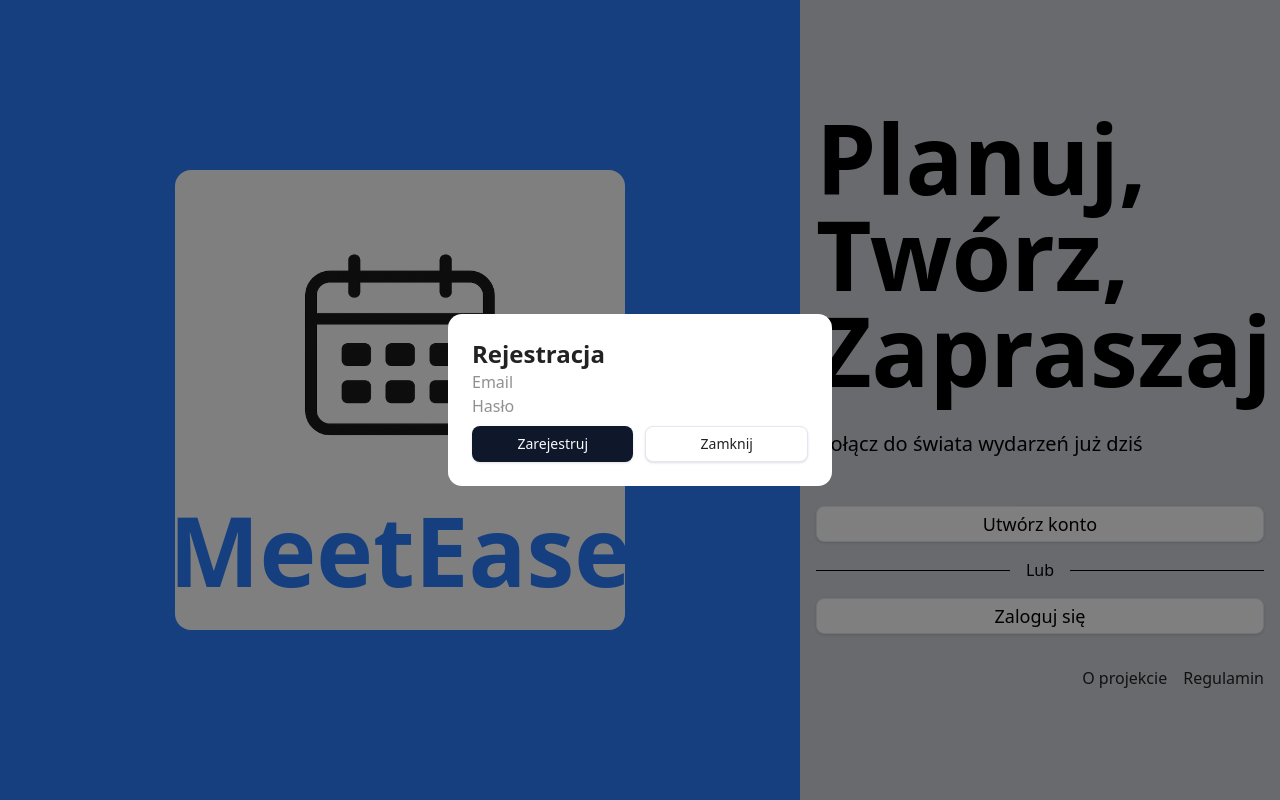
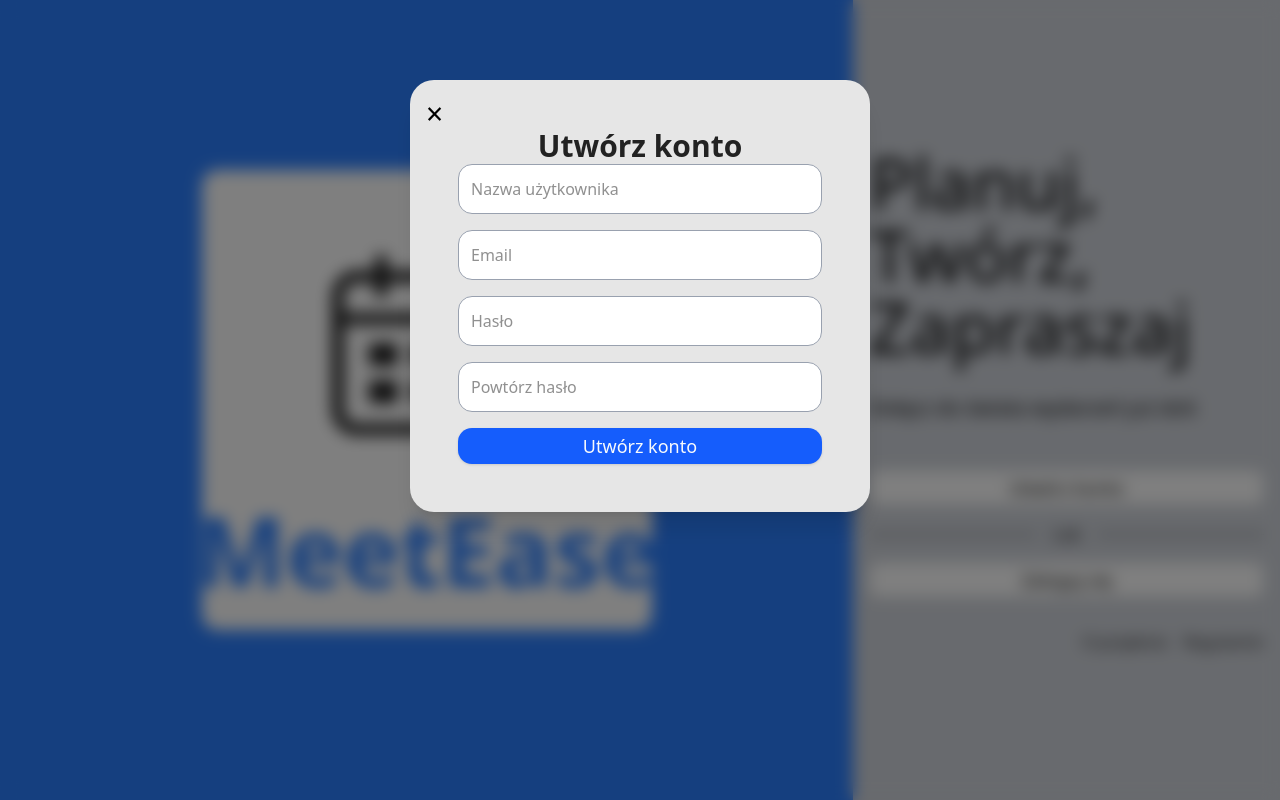
Before and after one commit to ivmsl/pzz_2025_zima, a Next.js app in the folder meetease/: page / in a window 1280 px wide. Both pictures are taken after a click on the button "Utwórz konto". Built offline with nearby package versions, Linux system fonts and the light colour scheme.

Commit message:
Ostylowanie okien rejestracji i logowania

```diff
--- a/meetease/src/app/page.js
+++ b/meetease/src/app/page.js
@@ -39,9 +39,9 @@ export default function Home() {
           <div className="max-w-md w-full space-y-8 flex flex-col justify-center gap-8">
 
             <div className="space-y-2">
-              <h2 className="text-8xl font-bold text-black">Planuj,</h2>
-              <h2 className="text-8xl font-bold text-black">Twórz,</h2>
-              <h2 className="text-8xl font-bold text-black">Zapraszaj</h2>
+              <h2 className="text-7xl font text-black">Planuj,</h2>
+              <h2 className="text-7xl font text-black">Twórz,</h2>
+              <h2 className="text-7xl font text-black">Zapraszaj</h2>
             </div>
 
             <p className="text-xl text-black">Dołącz do świata wydarzeń już dziś</p>
--- a/meetease/src/components/features/login.jsx
+++ b/meetease/src/components/features/login.jsx
@@ -3,14 +3,14 @@
 import { useState } from "react"
 import { Button } from "@/components/ui/button"
 import { useRouter } from "next/navigation"
-import {createClient} from "@/utils/supabase/client";
+import { createClient } from "@/utils/supabase/client"
 
 export default function LoginComponent({ onClose }) {
   const [email, setEmail] = useState("")
   const [password, setPassword] = useState("")
   const [error, setError] = useState("")
   const router = useRouter()
-    const supabase = createClient();
+  const supabase = createClient()
 
   const handleLogin = async () => {
     setError("")
@@ -28,14 +28,25 @@ export default function LoginComponent({ onClose }) {
   }
 
   return (
-        <div className="fixed inset-0 bg-black/50 flex justify-center items-center">
-            <div className="bg-white p-6 rounded-xl w-96 space-y-4">
-                <h2 className="text-2xl font-bold">Logowanie</h2>
+    <div className="fixed inset-0 bg-black/50 backdrop-blur-sm flex justify-center items-center z-50">
+      {/* Modal */}
+    <div className="bg-[#E6E6E6] p-10 rounded-3xl w-[420px] h-[300px] space-y-6 relative shadow-xl">
+        {/* Close button */}
+        <button
+          onClick={onClose}
+          className="absolute top-4 left-4 text-3xl text-black hover:text-gray-700"
+        >
+          ×
+        </button>
 
+        <h2 className="text-3xl font-semibold text-center mb-10">Logowanie</h2>
+
+        <div className="flex flex-col gap-4 mt-10">
           <input
             placeholder="Email"
             value={email}
             onChange={(e) => setEmail(e.target.value)}
+            className="border border-gray-400 p-3 rounded-xl bg-white mt-10"
           />
 
           <input
@@ -43,17 +54,18 @@ export default function LoginComponent({ onClose }) {
             type="password"
             value={password}
             onChange={(e) => setPassword(e.target.value)}
+            className="border border-gray-400 p-3 rounded-xl bg-white"
           />
 
-                {error && <p className="text-red-600 text-sm">{error}</p>}
+          {error && (
+            <p className="text-red-600 text-sm text-center">{error}</p>
+          )}
 
-                <div className="flex gap-3 pt-2">
-                    <Button className="w-full" onClick={handleLogin}>
+          <Button
+            onClick={handleLogin}
+            className="w-full py-3 rounded-xl text-lg bg-blue-600 hover:bg-blue-700 mt-4"
+          >
             Zaloguj
-                    </Button>
-
-                    <Button variant="outline" className="w-full" onClick={onClose}>
-                        Zamknij
           </Button>
         </div>
       </div>
--- a/meetease/src/components/features/register.jsx
+++ b/meetease/src/components/features/register.jsx
@@ -3,20 +3,31 @@
 import { useState } from "react"
 import { Button } from "@/components/ui/button"
 import { useRouter } from "next/navigation"
-import {createClient} from "@/utils/supabase/client";
+import { createClient } from "@/utils/supabase/client"
 
 export default function RegisterComponent({ onClose }) {
+  const [username, setUsername] = useState("")
   const [email, setEmail] = useState("")
   const [password, setPassword] = useState("")
+  const [confirmPassword, setConfirmPassword] = useState("")
   const [error, setError] = useState("")
   const router = useRouter()
   const supabase = createClient()
 
   const handleRegister = async () => {
     setError("")
+
+    if (password !== confirmPassword) {
+      setError("Hasła nie są takie same")
+      return
+    }
+
     const { error } = await supabase.auth.signUp({
       email,
       password,
+      options: {
+        data: { username }
+      }
     })
 
     if (error) {
@@ -28,32 +39,69 @@ export default function RegisterComponent({ onClose }) {
   }
 
   return (
-        <div className="fixed inset-0 bg-black/50 flex justify-center items-center">
-            <div className="bg-white p-6 rounded-xl w-96 space-y-4">
-                <h2 className="text-2xl font-bold">Rejestracja</h2>
+    <div className="fixed inset-0 bg-black/50 backdrop-blur-sm flex justify-center items-start py-20 z-50">
+      {/* Modal */}
+      <div className="bg-[#E6E6E6] p-12 rounded-3xl w-[460px] space-y-8 relative shadow-xl">
 
+        {/* Close button */}
+        <button
+          onClick={onClose}
+          className="absolute top-4 left-4 text-3xl text-black hover:text-gray-700"
+        >
+          ×
+        </button>
+
+        {/* Header */}
+        <h2 className="text-3xl font-semibold text-center mb-6">Utwórz konto</h2>
+
+        <div className="flex flex-col gap-4">
+
+          {/* Username */}
+          <input
+            placeholder="Nazwa użytkownika"
+            value={username}
+            onChange={(e) => setUsername(e.target.value)}
+            className="border border-gray-400 p-3 rounded-xl bg-white"
+          />
+
+          {/* Email */}
           <input
             placeholder="Email"
             value={email}
             onChange={(e) => setEmail(e.target.value)}
+            className="border border-gray-400 p-3 rounded-xl bg-white"
           />
+
+          {/* Extra spacing before password fields */}
+          <div className="mt-3 flex flex-col gap-4">
 
             <input
               placeholder="Hasło"
               type="password"
               value={password}
               onChange={(e) => setPassword(e.target.value)}
+              className="border border-gray-400 p-3 rounded-xl bg-white"
             />
 
-                {error && <p className="text-red-600 text-sm">{error}</p>}
+            <input
+              placeholder="Powtórz hasło"
+              type="password"
+              value={confirmPassword}
+              onChange={(e) => setConfirmPassword(e.target.value)}
+              className="border border-gray-400 p-3 rounded-xl bg-white"
+            />
 
-                <div className="flex gap-3 pt-2">
-                    <Button className="w-full" onClick={handleRegister}>
-                        Zarejestruj
-                    </Button>
+          </div>
 
-                    <Button variant="outline" className="w-full" onClick={onClose}>
-                        Zamknij
+          {error && (
+            <p className="text-red-600 text-sm text-center">{error}</p>
+          )}
+
+          <Button
+            onClick={handleRegister}
+            className="w-full py-3 rounded-xl text-lg bg-blue-600 hover:bg-blue-700"
+          >
+            Utwórz konto
           </Button>
         </div>
       </div>
```
Lines whose indentation alone changed are shown as unchanged.
